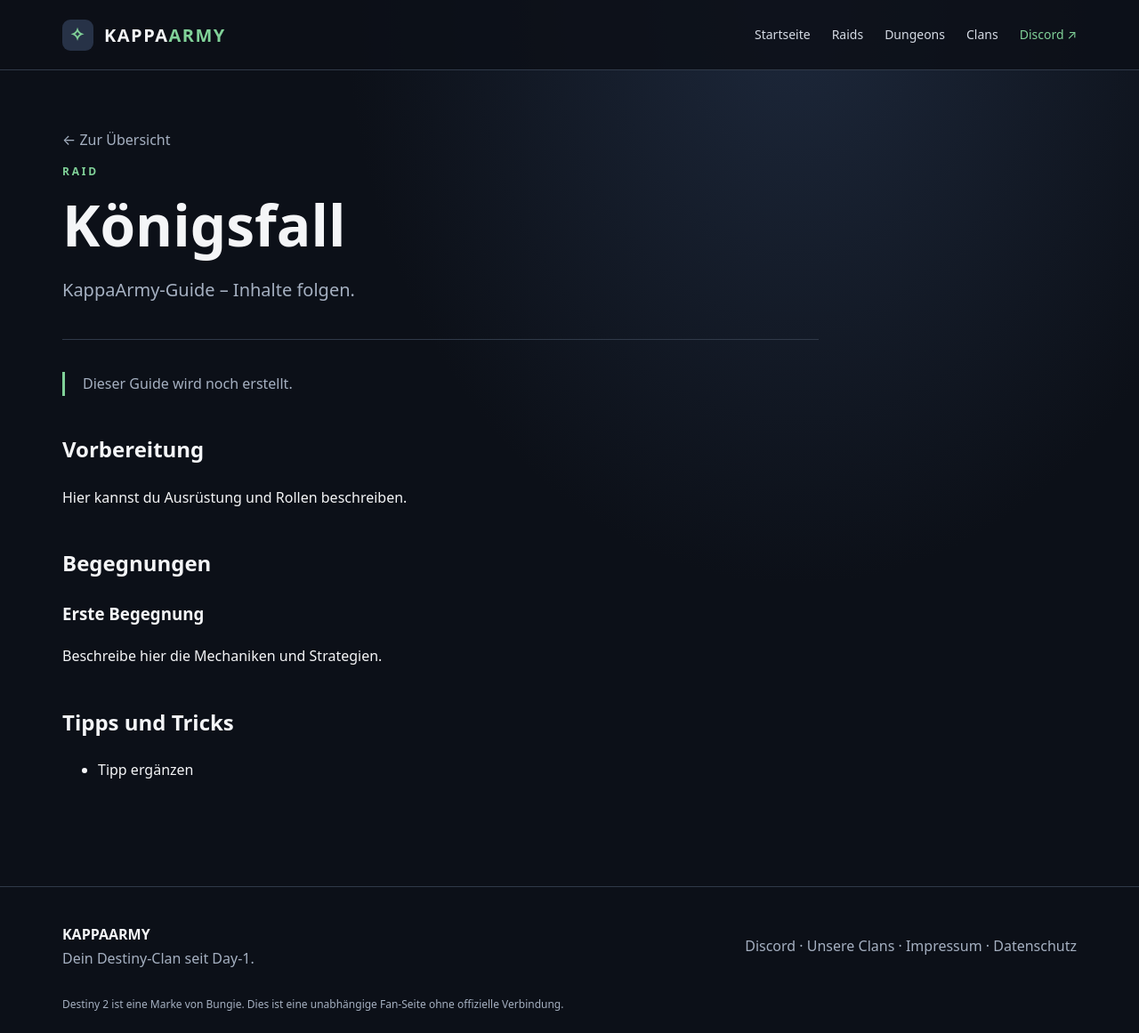
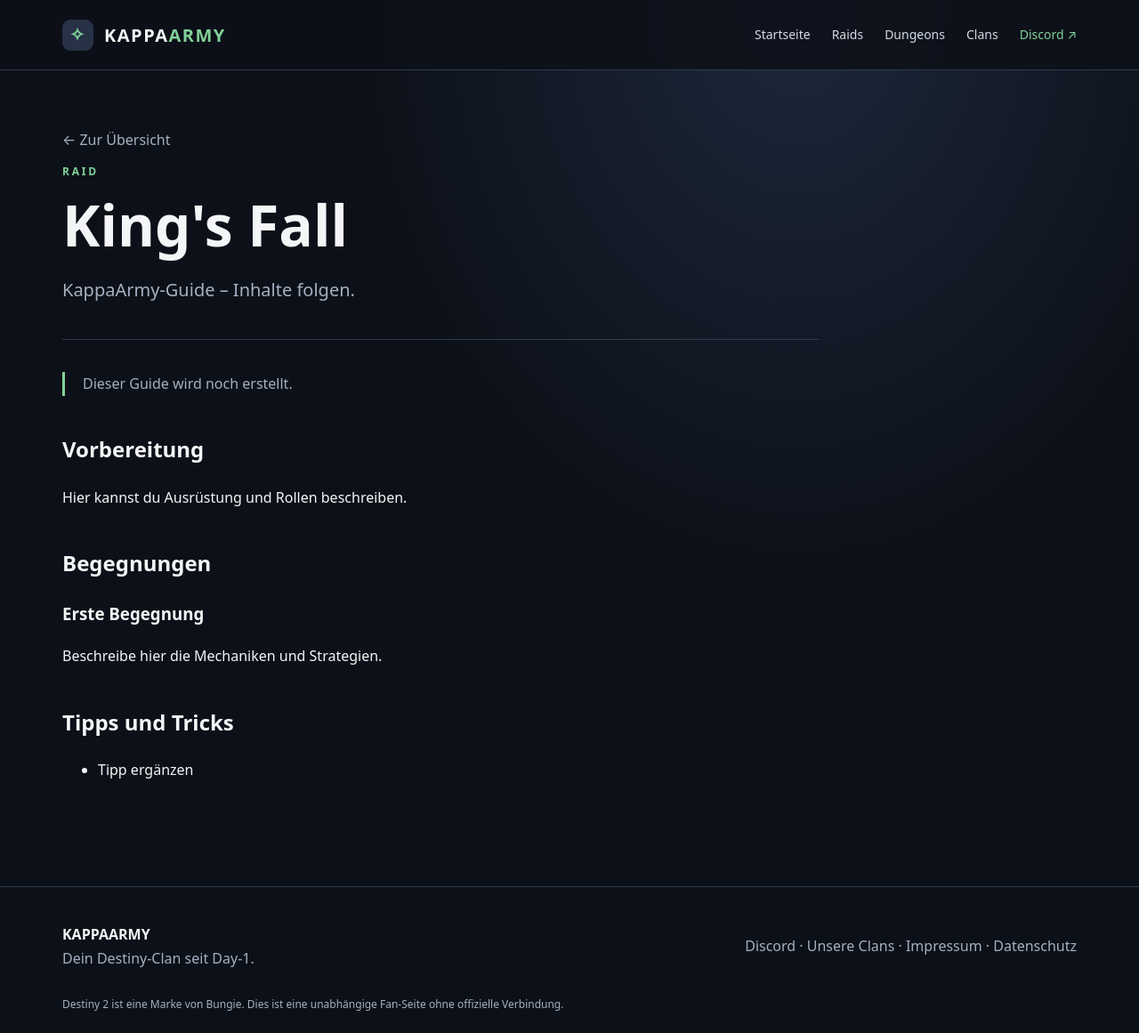
Before and after one commit to KappaArmy/KappaArmy, a Jekyll site: the page built from _raids/kings_fall.md, in a window 1280 px wide. Shown: the whole page at 89% size. Built offline with Jekyll 4.4.1, drawn with Linux system fonts in a browser that asks for light colours.

Commit message:
Use English guide title

```diff
--- a/_raids/kings_fall.md
+++ b/_raids/kings_fall.md
@@ -1,5 +1,5 @@
 ---
-title: "Königsfall"
+title: "King's Fall"
 description: "KappaArmy-Guide – Inhalte folgen."
 ---
 
```
